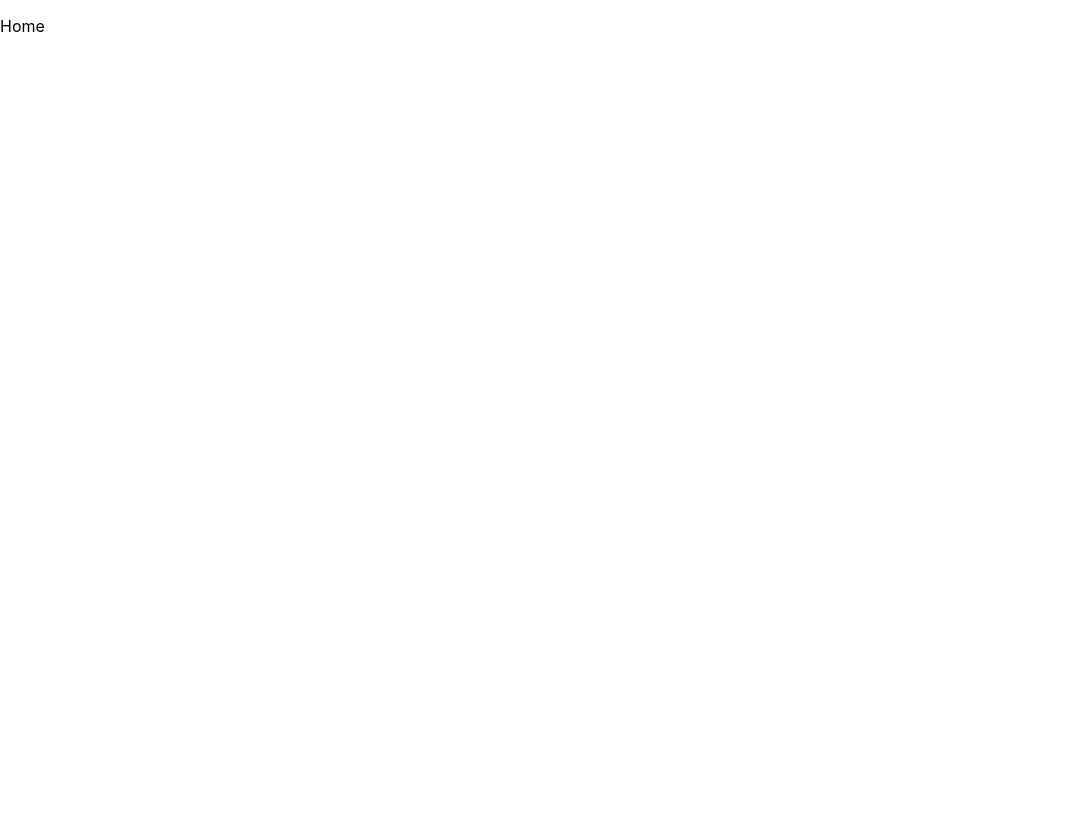
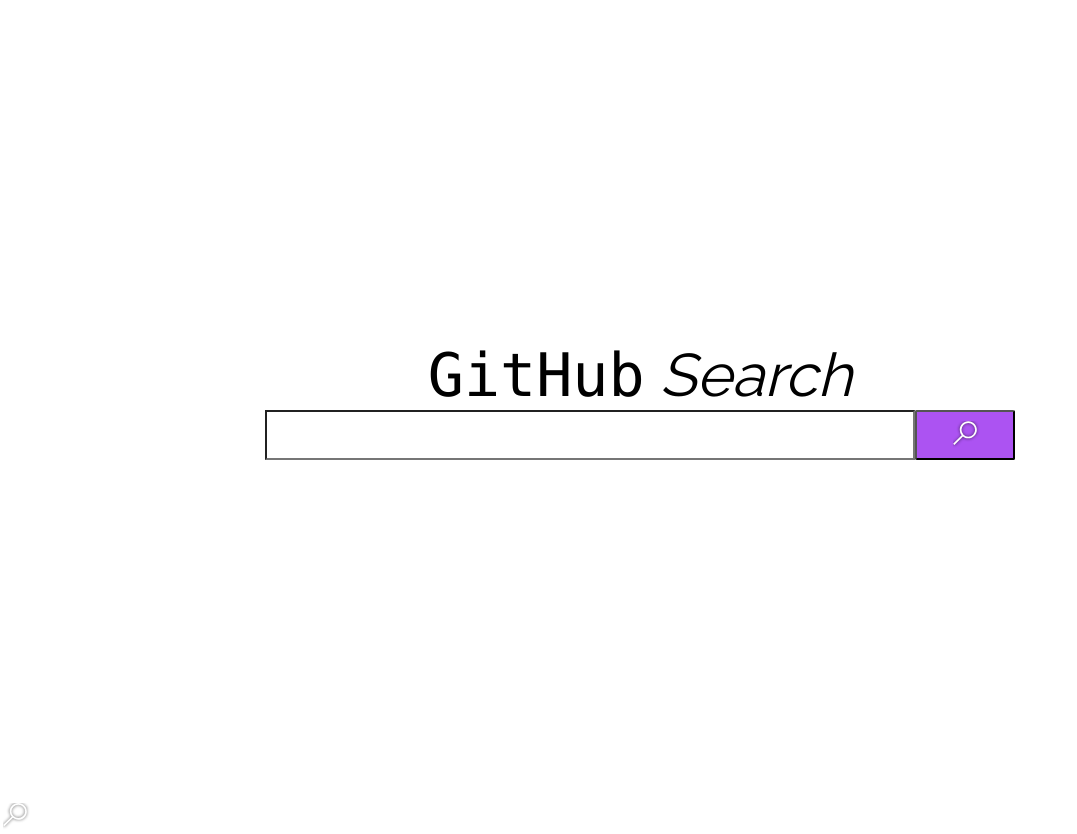
Before and after one commit to rafamatoso/challenge-concrete-ghapi, a React (Create React App) app: page / in a window 1280 px wide. Shown: the whole page, without its empty margins (0-1077 px from the left). Before the commit the page ends 800 px from the top, so only its background shows below. Built offline with nearby package versions, Linux system fonts and the light colour scheme.

Commit message:
Home Page Frontend partially implemented

```diff
--- a/public/index.html
+++ b/public/index.html
@@ -25,6 +25,15 @@
       Learn how to configure a non-root public URL by running `npm run build`.
     -->
     <title>React App</title>
+    <link
+      href="https://fonts.googleapis.com/css?family=Raleway&display=swap"
+      rel="stylesheet"
+    />
+    <!--
+      Raleway is an elegant sans-serif typeface family intended for headings and other large size usage.
+      Initially designed by Matt McInerney as a single thin weight, it was expanded into a 9 weight family
+      by Pablo Impallari and Rodrigo Fuenzalida in 2012 and iKerned by Igino Marini.
+    -->
   </head>
   <body>
     <noscript>You need to enable JavaScript to run this app.</noscript>
@@ -39,5 +48,6 @@
       To begin the development, run `npm start` or `yarn start`.
       To create a production bundle, use `npm run build` or `yarn build`.
     -->
+    <img src="img/search-icon.svg" class="Search-Icon" />
   </body>
 </html>
--- /dev/null
+++ b/src/components/searchBar/index.js
@@ -0,0 +1,22 @@
+import React from "react";
+
+import "./styles.css";
+
+function SearchBar() {
+  return (
+    <div className="containerSearchBar">
+      <form className="search-input">
+        <input type="search" id="text"></input>
+      </form>
+      <button>
+        <img
+          src="img/search-icon.svg"
+          className="Search-Icon"
+          alt="Search-Icon"
+        />
+      </button>
+    </div>
+  );
+}
+
+export default SearchBar;
--- /dev/null
+++ b/src/components/searchBar/styles.css
@@ -0,0 +1,24 @@
+.containerSearchBar {
+  justify-content: center;
+  align-items: center;
+  display: flex;
+}
+
+button {
+  width: 100px;
+  height: 50px;
+  border-radius: 2px;
+  background-color: #ac53f2;
+}
+
+.search-input {
+  width: 650px;
+  height: 50px;
+  background-color: var(--white);
+}
+
+#text {
+  width: 650px;
+  height: 50px;
+  background-color: var(--white);
+}
--- a/src/index.css
+++ b/src/index.css
@@ -1,13 +1,13 @@
 body {
   margin: 0;
-  font-family: -apple-system, BlinkMacSystemFont, 'Segoe UI', 'Roboto', 'Oxygen',
-    'Ubuntu', 'Cantarell', 'Fira Sans', 'Droid Sans', 'Helvetica Neue',
-    sans-serif;
+  font-family: -apple-system, BlinkMacSystemFont, "Segoe UI", "Roboto", "Oxygen",
+    "Ubuntu", "Cantarell", "Fira Sans", "Droid Sans", "Helvetica Neue",
+    "Raleway", sans-serif;
   -webkit-font-smoothing: antialiased;
   -moz-osx-font-smoothing: grayscale;
 }
 
 code {
-  font-family: source-code-pro, Menlo, Monaco, Consolas, 'Courier New',
+  font-family: source-code-pro, Menlo, Monaco, Consolas, "Courier New", Raleway,
     monospace;
 }
--- a/src/pages/Home.js
+++ b/src/pages/Home.js
@@ -1,9 +1,15 @@
 import React from "react";
+import SearchBar from "../components/searchBar";
+import "./styles.css";
 
 function Home() {
   return (
-    <div>
-      <p>Home</p>
+    <div className="Home">
+      <div>
+        <span className="Github-Search">GitHub</span>
+        <span className="Github-Search text-style-1"> Search</span>
+      </div>
+      <SearchBar></SearchBar>
     </div>
   );
 }
--- /dev/null
+++ b/src/pages/styles.css
@@ -0,0 +1,36 @@
+.Home {
+  display: flex;
+  flex-direction: column;
+  min-height: 100vh;
+  min-width: 100vw;
+  justify-content: center;
+  align-items: center;
+  background-color: var(--white);
+}
+
+.Github-Search {
+  width: 415px;
+  height: 81px;
+  font-family: Monaco;
+  font-size: 60px;
+  font-weight: normal;
+  font-stretch: normal;
+  font-style: normal;
+  line-height: normal;
+  letter-spacing: normal;
+  color: #000000;
+}
+
+.text-style-1 {
+  font-family: Raleway;
+  font-weight: 200;
+  font-style: italic;
+}
+
+.Search-Icon {
+  width: 30px;
+  height: 30.1px;
+  object-fit: contain;
+  box-shadow: 0 0 4px NaNpx var(--black-40);
+  background-color: var(--white);
+}
```
Also changed, not shown: public/img/search-icon.svg (added).
